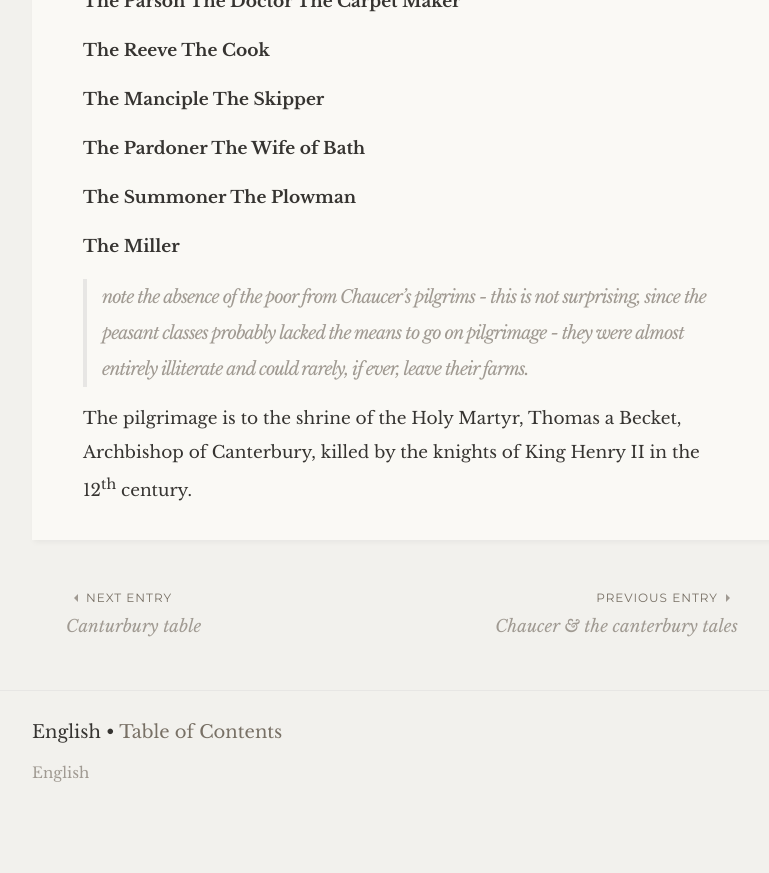
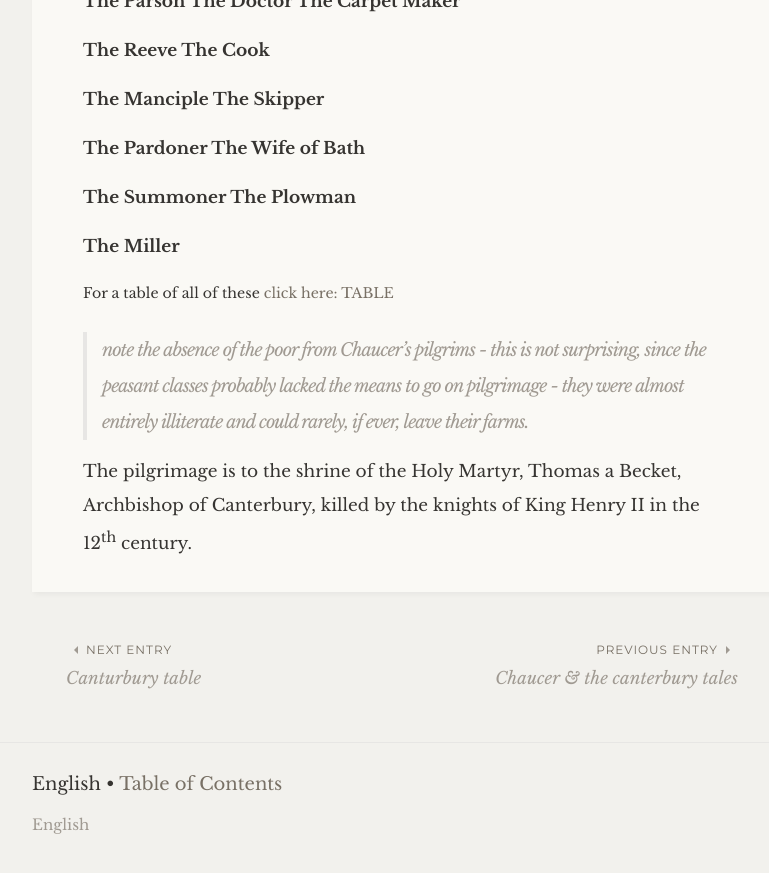
Before and after one commit to EthenStrine/English, a Jekyll site: the page built from _posts/2018-09-17-Canterbury Tales.md, in a window 1280 px wide and 900 px high, scrolled down 1316 px. Shown: the top 873 px of the window, without its empty margins (238-1007 px from the left). Built offline with Jekyll 4.4.1, drawn with Linux system fonts in a browser that asks for light colours; some web fonts are replaced; our own code applies the rules of GitHub Pages for plain Markdown files; before the commit the page ends 2164 px from its top, so only the background shows below that.

Commit message:
Update _posts/2018-09-17-Canterbury Tales.md

```diff
--- a/_posts/2018-09-17-Canterbury Tales.md
+++ b/_posts/2018-09-17-Canterbury Tales.md
@@ -38,6 +38,8 @@
 
 **The Miller**
 
+<sup>For a table of all of these [click here: TABLE](https://github.com/EthenStrine/English/blob/master/_posts/2018-09-17-Canturbury%20table.md) </sup>
+
 > note the absence of the poor from Chaucer’s pilgrims - this is not surprising, since the peasant classes probably lacked the means to go on pilgrimage - they were almost entirely illiterate and could rarely, if ever, leave their farms.
 
  The pilgrimage is to the shrine of the Holy Martyr, Thomas a Becket, Archbishop of Canterbury, killed by the knights of King Henry II in the 12<sup>th</sup> century.
```
